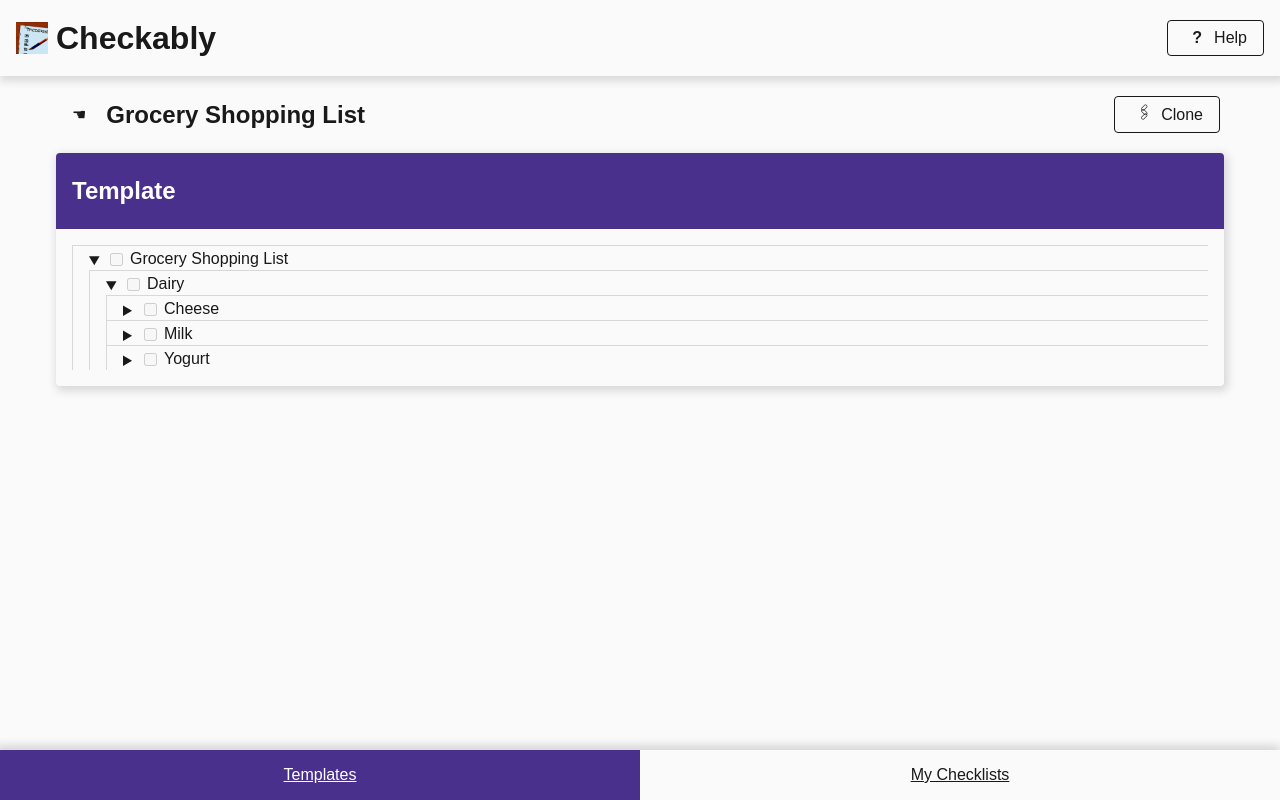
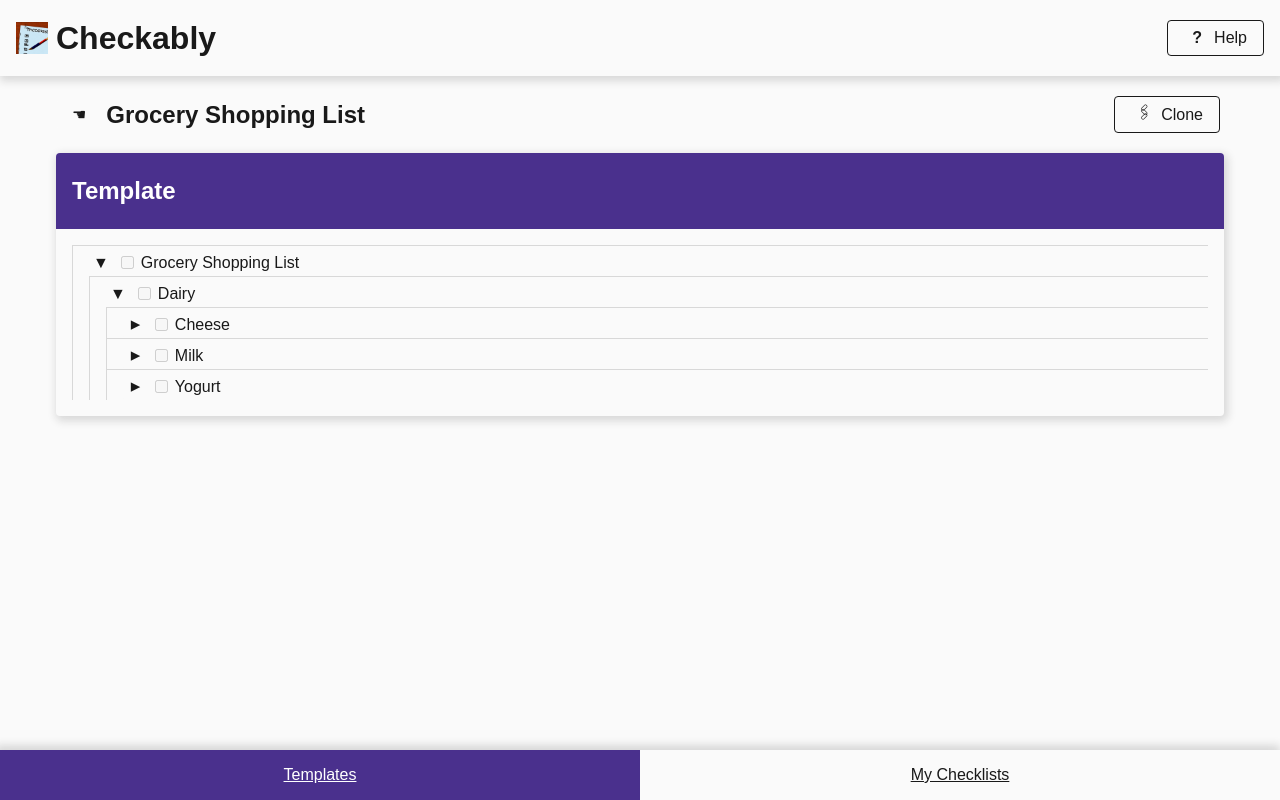
Before and after one commit to developerjaym/checkably, a React (Vite) app: page /#/templates/36cf3af0-cebe-4a78-ba5e-f5ceec3c5636 in a window 1280 px wide. Built offline with nearby package versions, Linux system fonts and the light colour scheme.

Commit message:
Implemented own summary/details

```diff
--- a/src/checklist/Checklist.css
+++ b/src/checklist/Checklist.css
@@ -19,6 +19,10 @@
     width: calc(100% - 1.5rem);
 }
 
+.item__body--closed {
+    display: none;
+}
+
 .item__text {
     flex-grow: 2;
 }
@@ -33,3 +37,36 @@
 .item__add-button {
     margin-left: 2.25rem;
 }
+
+.summary__button {
+    padding: var(--narrow) !important;
+}
+
+.summary__button--closed {
+    transform: rotate(-90deg);
+}
+
+
+@media (prefers-reduced-motion: no-preference) {
+    .item__body--open {
+        animation: expand var(--animation-duration) linear;
+    }
+  }
+
+  @keyframes expand {
+    0% {
+      transform: translateY(-50%) scaleY(0);
+    }
+    100% {
+      transform: translateY(0) scaleY(1);
+    }
+  }
+
+  @keyframes slide-out {
+    0% {
+      transform: translateX(0);
+    }
+    100% {
+      transform: translateX(100vw)
+    }
+  }
--- a/src/checklist/ChecklistTree.jsx
+++ b/src/checklist/ChecklistTree.jsx
@@ -9,6 +9,7 @@ export default function ChecklistTree({
   isRoot,
 }) {
   const [checkable, setCheckable] = useState(checklistNode);
+  const [detailsOpen, setDetailsOpen] = useState(isRoot || checkable?.items?.length);
   const onSelfChecked = (checked) => {
     storageService.patch(checklistNode.id, { checked }).then((response) => {
       setCheckable({ ...response, items: [...checkable.items] });
@@ -53,17 +54,18 @@ export default function ChecklistTree({
     storageService.post({ parent: checkable.id }).then((newItem) => {
       checkable.items.push(newItem);
       newItem.items = [];
+      setDetailsOpen(true);
       setCheckable({ ...checkable });
       onSelfChecked(checkable.items.every((item) => item.checked));
     });
   };
   return (
-    <details
-      className="checklist__item"
-      open={isRoot || checkable?.items?.length}
+    <div
+      className={"checklist__item"}
     >
-      <summary className="item__summary">
+      <div className="item__summary">
         <div className="summary__container">
+          <button aria-label={detailsOpen ? `Hide subitems.` : 'Show subitems.'} className={`button button--icon summary__button summary__button--${detailsOpen ? 'open' : 'closed'}`} onClick={() => setDetailsOpen(!detailsOpen)}>▼</button>
           <input
             className="input item__checkbox"
             type="checkbox"
@@ -108,7 +110,8 @@ export default function ChecklistTree({
             )}
           </menu>
         </div>
-      </summary>
+      </div>
+      <div className={`item__body item__body--${detailsOpen ? 'open' : 'closed'}`}>
       {checkable.items.map((item) => (
         <ChecklistTree
           key={item.id}
@@ -117,6 +120,7 @@ export default function ChecklistTree({
           onDeleted={onChildItemDeleted}
         />
       ))}
-    </details>
+      </div>
+    </div>
   );
 }
--- a/src/index.css
+++ b/src/index.css
@@ -4,6 +4,7 @@
   --accent-background-rgb: 74, 48, 141;
   --accent-foreground-rgb: 255, 255, 255;
   --shadow: rgba(var(--foreground-rgb), 0.15);
+  --animation-duration: 0.25s;
 
   --narrow: 4px;
   --wide: 16px;
```
